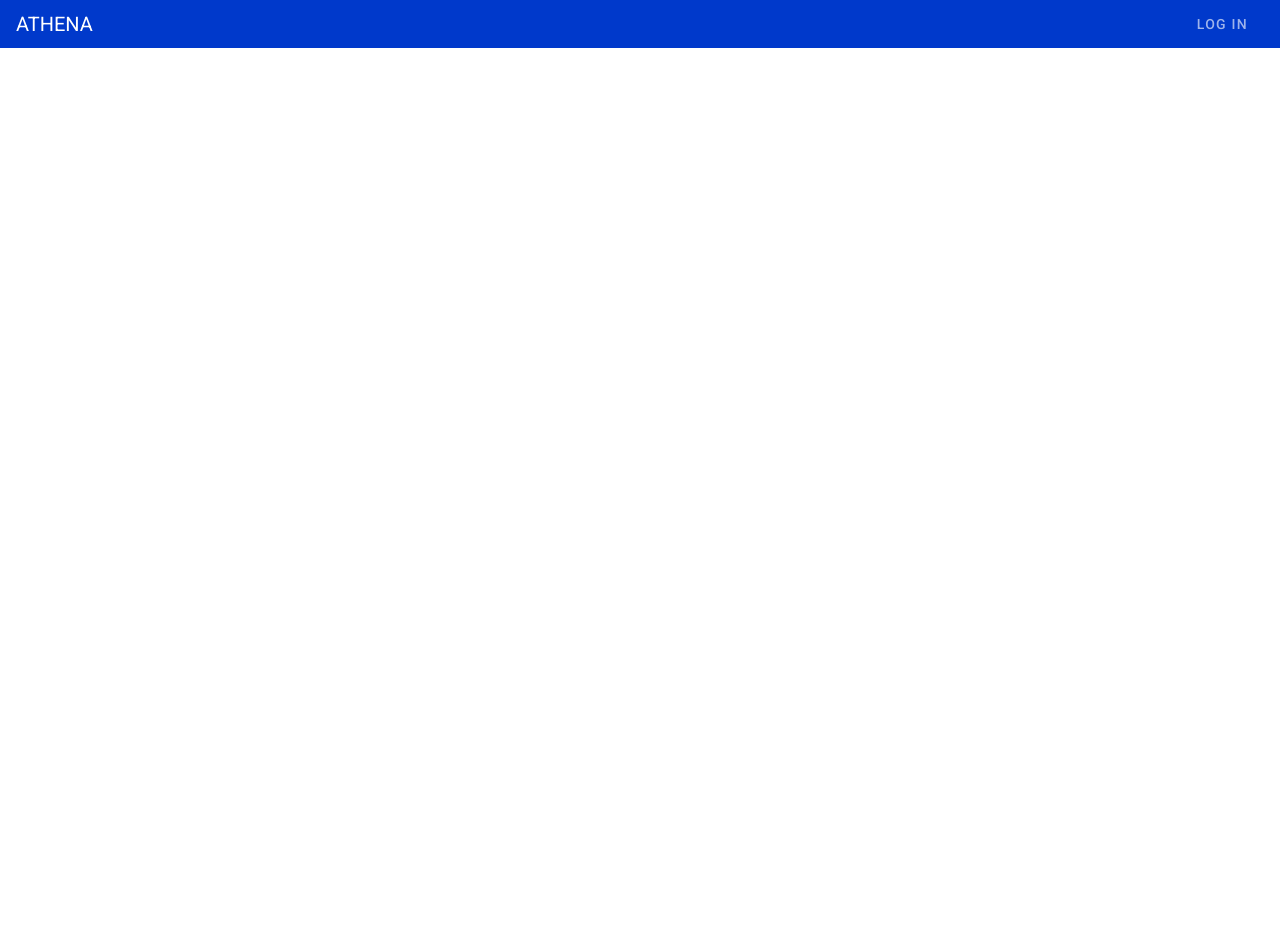
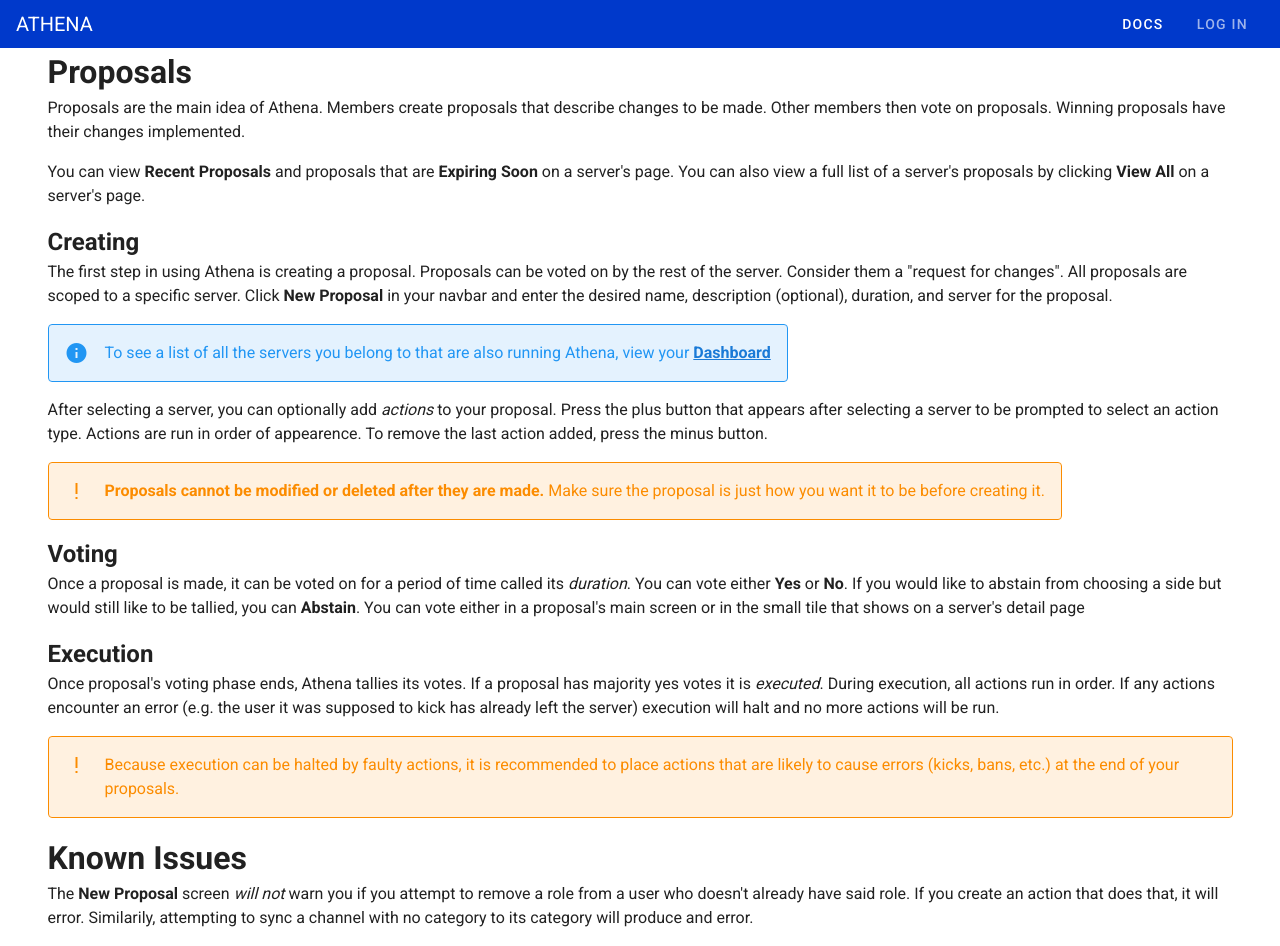
Before and after one commit to Hyperion302/athena, a Vue app in the folder web/: page /docs in a window 1280 px wide. Before the commit the page ends 800 px from the top, so only its background shows below. Built offline with nearby package versions, Linux system fonts and the light colour scheme.

Commit message:
Write documentation page
Closes #3

```diff
--- a/web/src/components/Navbar.vue
+++ b/web/src/components/Navbar.vue
@@ -6,9 +6,13 @@
     flat
     app
   >
-    <v-toolbar-title style="cursor: pointer" @click="$router.push('/dashboard')">ATHENA</v-toolbar-title>
+    <v-toolbar-title style="cursor: pointer" @click="$router.push('/')">ATHENA</v-toolbar-title>
     <v-spacer />
     <v-toolbar-items>
+      <v-btn
+        plain
+        to="/docs"
+      >Docs</v-btn>
       <template v-if="loggedIn">
         <v-btn
           plain
--- a/web/src/router/index.ts
+++ b/web/src/router/index.ts
@@ -7,6 +7,7 @@ import ServerView from "@/views/Server.vue";
 import ProposalView from "@/views/Proposal.vue";
 import NewProposal from "@/views/NewProposal.vue";
 import ProposalsView from "@/views/Proposals.vue";
+import DocsView from "@/views/Docs.vue";
 import store from "@/store";
 import generateState from "@/util/generateState";
 
@@ -68,6 +69,12 @@ const routes: RouteConfig[] = [
       serverID: route.params.server,
     }),
     meta: { requiresAuth: true },
+  },
+  {
+    path: "/docs",
+    name: "Docs",
+    component: DocsView,
+    meta: { requiresAuth: false }
   }
   // {
   //  path: '/about',
--- /dev/null
+++ b/web/src/views/Docs.vue
@@ -0,0 +1,66 @@
+<template>
+  <v-main>
+    <v-container>
+      <v-row><h1>Proposals</h1></v-row>
+      <v-row><p>Proposals are the main idea of Athena.  Members create
+      proposals that describe changes to be made.  Other members then vote on
+      proposals.  Winning proposals have their changes implemented.</p></v-row>
+      <v-row><p>You can view <b>Recent Proposals</b> and proposals that are
+      <b>Expiring Soon</b> on a server's page.  You can also view a full list
+      of a server's proposals by clicking <b>View All</b> on a server's page.</p></v-row>
+      <v-row><h2>Creating</h2></v-row>
+      <v-row><p>The first step in using Athena is creating a proposal.
+      Proposals can be voted on by the rest of the server.  Consider them a
+      "request for changes".  All proposals are scoped to a specific server.
+      Click <b>New Proposal</b> in your navbar and enter the desired name,
+      description (optional), duration, and server for the proposal.</p></v-row>
+      <v-row>
+        <v-alert outlined text type="info">
+          To see a list of all the servers you belong to that are also running
+          Athena, view your <b><router-link to="/dashboard">Dashboard</router-link></b>
+        </v-alert>
+      </v-row>
+      <v-row><p>After selecting a server, you can optionally add
+      <i>actions</i> to your proposal.  Press the plus button that appears
+      after selecting a server to be prompted to select an action type.  Actions
+      are run in order of appearence.  To remove the last action added, press
+      the minus button.</p></v-row>
+      <v-row>
+        <v-alert outlined text type="warning">
+          <b>Proposals cannot be modified or deleted after they are made.</b>  Make sure the proposal is just how you want it to be before creating it.
+        </v-alert>
+      </v-row>
+      <v-row><h2>Voting</h2></v-row>
+      <v-row><p>Once a proposal is made, it can be voted on for a period of
+      time called its <i>duration</i>.  You can vote either <b>Yes</b> or
+      <b>No</b>.  If you would like to abstain from choosing a side but would
+      still like to be tallied, you can <b>Abstain</b>.  You can vote either in
+      a proposal's main screen or in the small tile that shows on a server's
+      detail page</p></v-row>
+      <v-row><h2>Execution</h2></v-row>
+      <v-row><p>Once proposal's voting phase ends, Athena tallies its votes.  If
+      a proposal has majority yes votes it is <i>executed</i>.  During
+      execution, all actions run in order.  If any actions encounter an error (e.g.
+      the user it was supposed to kick has already left the server)
+      execution will halt and no more actions will be run.</p></v-row>
+      <v-row>
+        <v-alert outlined text type="warning">
+          Because execution can be halted by faulty actions, it is recommended to
+          place actions that are likely to cause errors (kicks, bans, etc.) at the
+          end of your proposals.
+        </v-alert>
+      </v-row>
+      <v-row><h1>Known Issues</h1></v-row>
+      <v-row><p>The <b>New Proposal</b> screen <i>will not</i> warn you if you
+      attempt to remove a role from a user who doesn't already have said role.
+      If you create an action that does that, it will error.  Similarily,
+      attempting to sync a channel with no category to its category will produce
+      and error.</p></v-row>
+    </v-container>
+  </v-main>
+</template>
+<script lang="ts">
+import Vue from "vue";
+
+export default Vue.extend({});
+</script>
```
Also changed, not shown: 2 other files (tests, documents, lock files or other folders).
